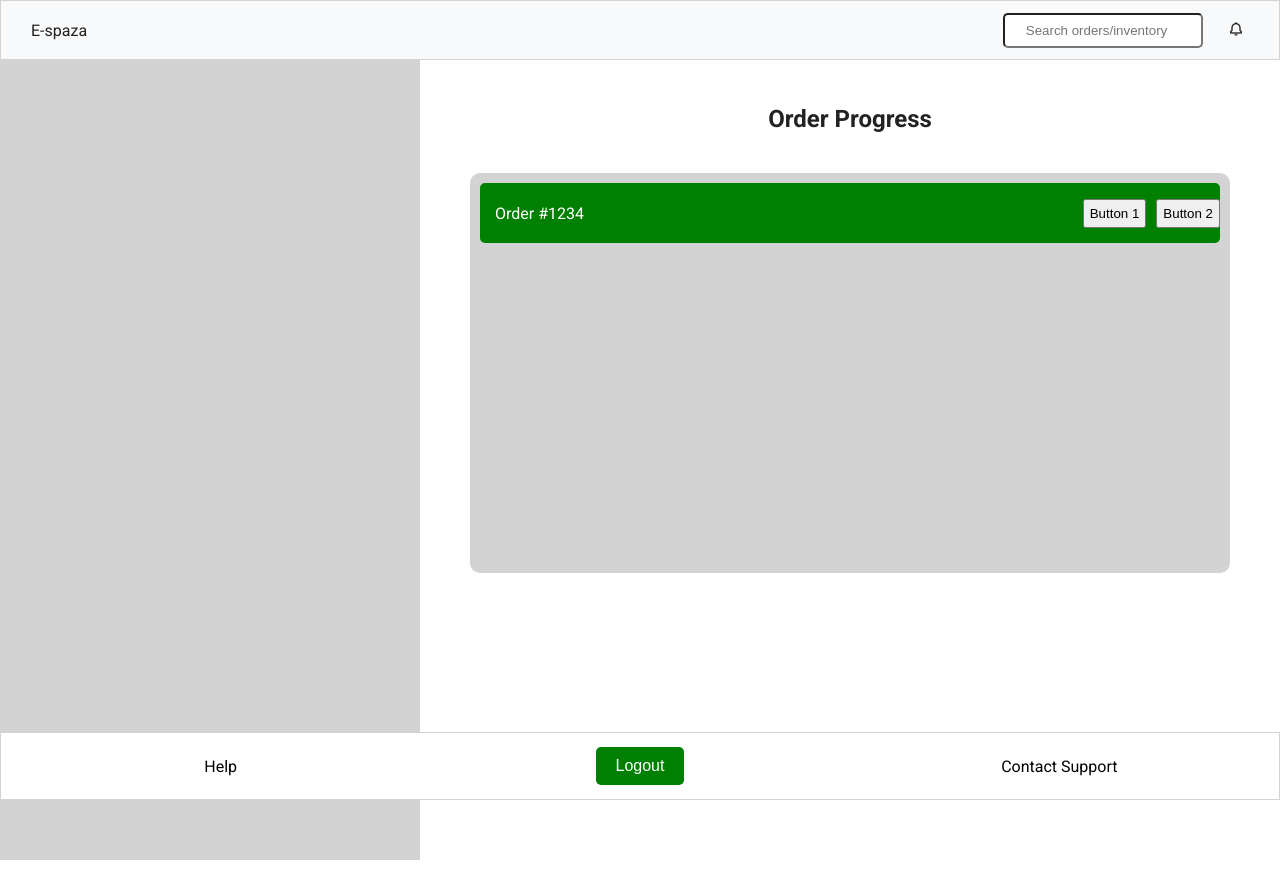
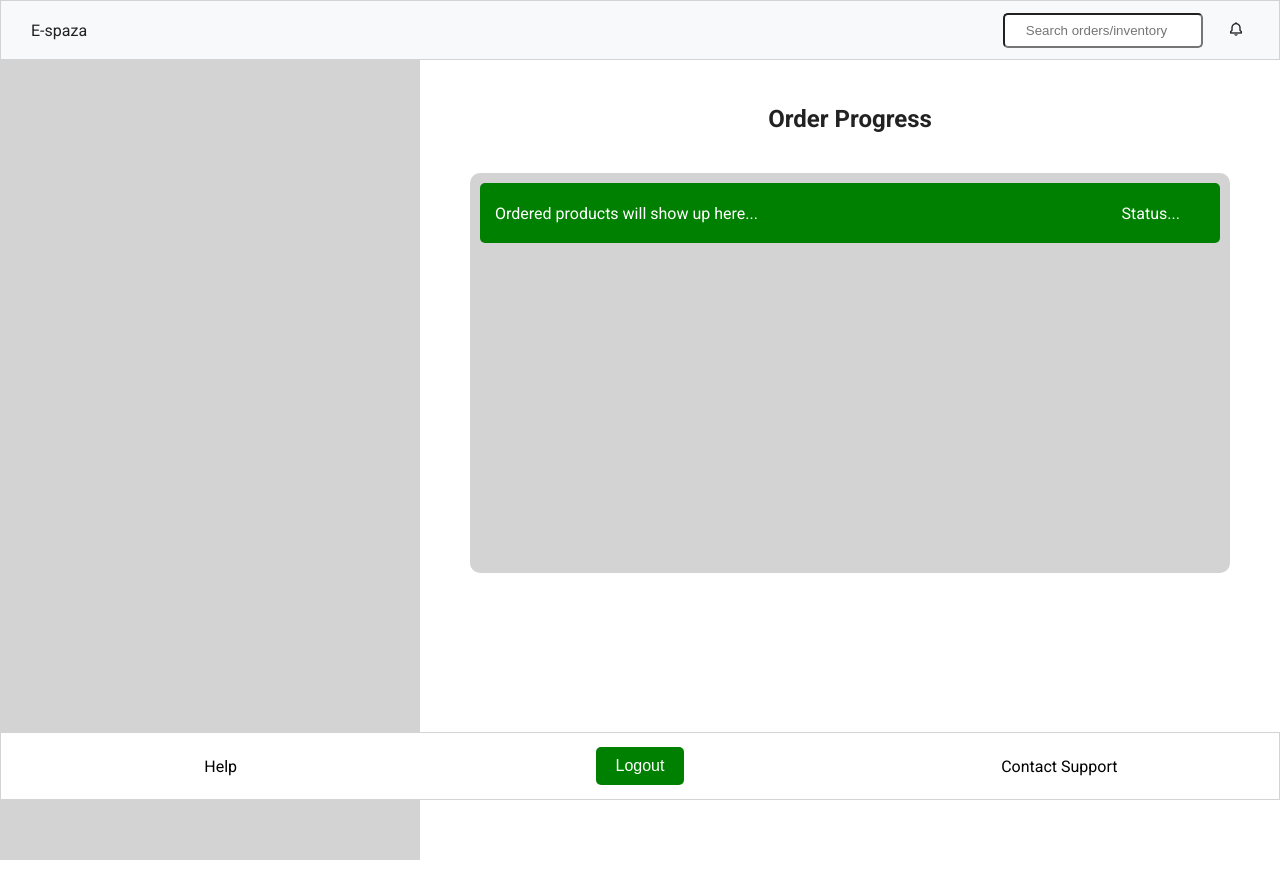
Before and after one commit to e-spaza/e-spaza, a website: page dist/custOrderDashboard.html in a window 1280 px wide. Drawn offline with nearby package versions, Linux system fonts and the light colour scheme.

Commit message:
Customer Order Dashboard

```diff
--- a/dist/custOrderDashboard.html
+++ b/dist/custOrderDashboard.html
@@ -36,9 +36,8 @@
             <h2 class="column-headingOnboardDashboard">Order Progress</h2>
             <div class="boxOnboardDashboard">
                 <div class="smallBoxOnboardDashboard">
-                    <span class="nameOnboardDashboard">Order #1234</span>
-                    <button class="button2OnboardDashboard">Button 1</button>
-                    <button class="button1OnboardDashboard">Button 2</button>
+                    <span class="nameOnboardDashboard">Ordered products will show up here...</span>
+                    <div id="orderStatus" class="orderStatusOnboardDashboard">Status...</div>
                 </div>
             </div>
         </div>
--- a/dist/style.css
+++ b/dist/style.css
@@ -1175,6 +1175,11 @@ Hero Media Query
   background-color: var(--brown);
 }
 
+#orderStatus {
+  margin-right: 40px; /* Adjust this value as needed */
+  color: white;
+}
+
 footer .row {
   display: grid;
   grid-template-columns: 1fr 1fr 1fr 1fr;
```
